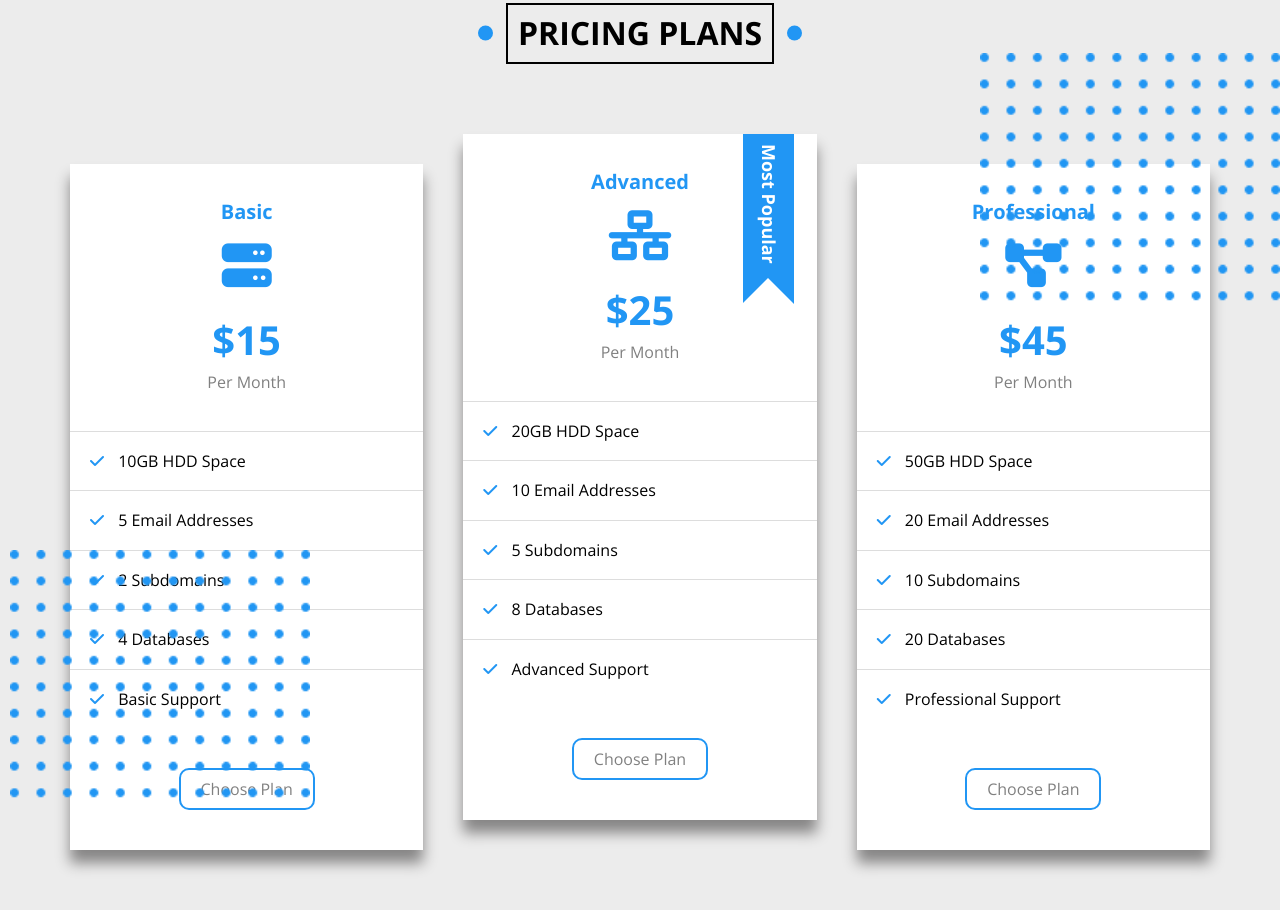
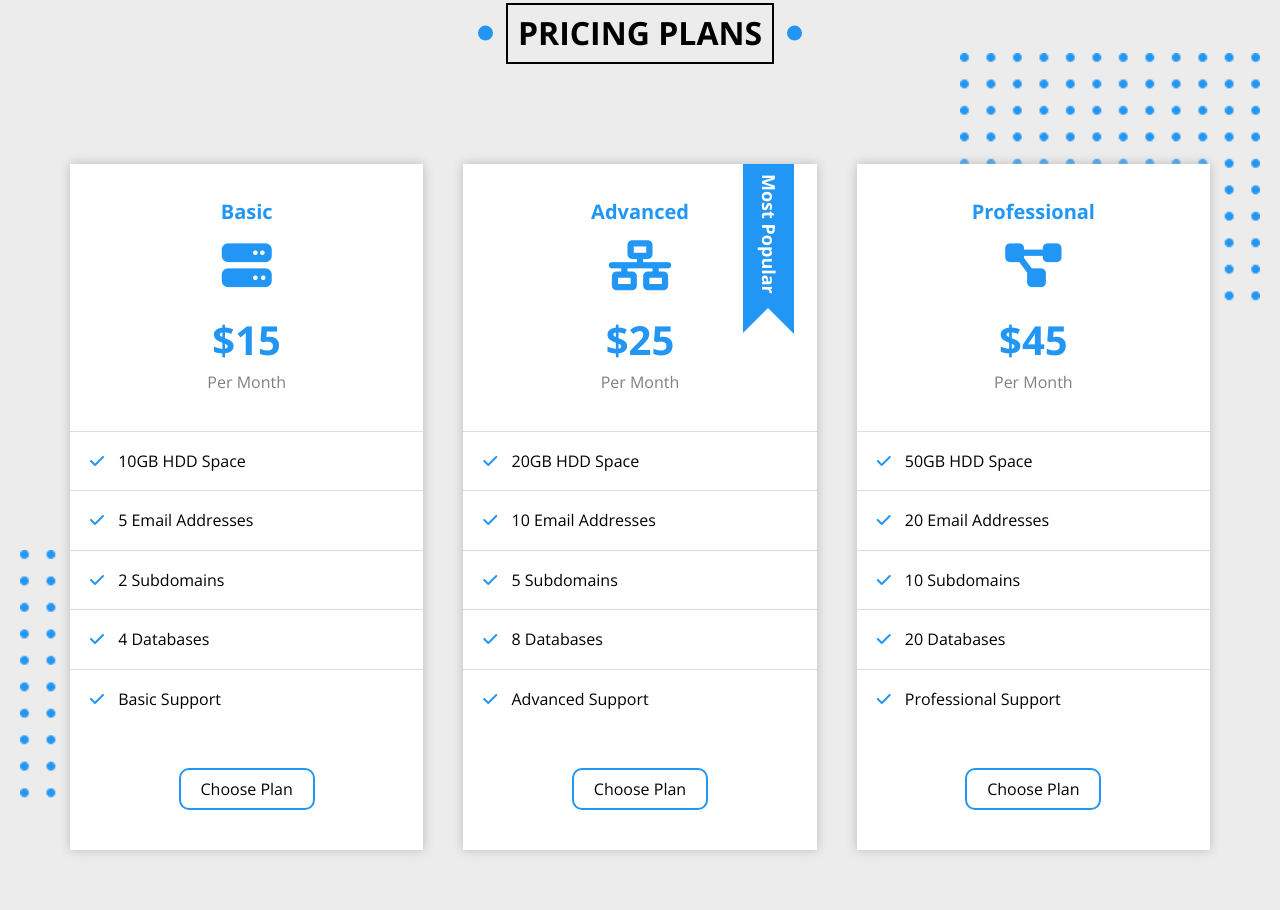
Before and after one commit to Ahmed-Youssef45/Template-3, a plain HTML site: page index.html in a window 1280 px wide. Shown: the part 10318-11228 px from the top of the page. Drawn offline with nearby package versions, Linux system fonts and the light colour scheme; a web font is replaced by a local one.

Commit message:
Finish Pricing

```diff
--- a/css/style.css
+++ b/css/style.css
@@ -97,7 +97,7 @@ a {
 .dots-up{
   position: absolute;
   top: 150px;
-  right: 0;
+  right: 20px;
   background-image: url(/media/dots.png);
   background-repeat: no-repeat;
   background-size: cover;
@@ -107,12 +107,17 @@ a {
 .dots-down{
   position: absolute;
   bottom: 150px;
-  left: 10px;
+  left: 20px;
   background-image: url(/media/dots.png);
   background-repeat: no-repeat;
   background-size: cover;
   width: 300px;
   height: 250px;
+}
+@media (max-width: 991px){
+  .dots-up, .dots-down{
+    display: none;
+  }
 }
 /* End Dots */
 /* Small */
@@ -1062,7 +1067,10 @@ header {
       }
       .days{
         text-align: center;
+        z-index: 3;
+        background-color: transparent;
         .day{
+          background-color: transparent;
           display: flex;
           justify-content: space-evenly;
           align-items: center;
@@ -1102,6 +1110,7 @@ header {
     }
   .subscribe{
     margin-top: 100px;
+    z-index: 3;
     .email{
       margin: 0 auto;
       background-color: var(--section-background);
@@ -1183,11 +1192,6 @@ header {
       }
     }
   }
-  @media (max-width: 991px){
-    .dots-up, .dots-down{
-      display: none;
-    }
-  }
 }
 /* End Events */
 /* Start Pricing */
@@ -1205,7 +1209,32 @@ header {
       .card{
         background-color: white;
         padding: 20px 0 40px;
-        box-shadow: 0 13px 13px #878686;
+        box-shadow: 0 0px 10px #bbb;
+        transition: var(--main-transition);
+        position: relative;
+        z-index: 3;
+        &::after{
+          content: '';
+          position: absolute;
+          top: 0;
+          right: 0;
+          width: 0;
+          height: 50%;
+          background-color: #f8f7f7;
+          transition: var(--main-transition);
+          z-index: -1;
+        }
+        &::before{
+          content: '';
+          position: absolute;
+          bottom: 0;
+          left: 0;
+          width: 0;
+          height: 50%;
+          background-color: #f8f7f7;
+          transition: var(--main-transition);
+          z-index: -1;
+        }
         .header{
           text-align: center;
           color: var(--main-color);
@@ -1231,6 +1260,9 @@ header {
           & li{
             border-top: 1px solid #ddd;
             padding: 20px;
+            @media (max-width: 669px){
+              text-align: center;
+            }
             & i{
               margin-right: 10px;
               font-weight: 900;
@@ -1246,14 +1278,47 @@ header {
             border-radius: 10px;
             outline: none;
             border: 2px solid var(--main-color);
-            color: gray;
             transition: var(--main-transition);
+            z-index: 3;
+          position: relative;
+          &::after{
+            content: '';
+            position: absolute;
+            top: 0;
+            left: 0;
+            width: 0;
+            height: 100%;
+            background-color: var(--main-color);
+            transition: var(--main-transition);
+            z-index: -1;
+          }
+          &:hover{
+            cursor: pointer;
+            box-shadow: 0 0px 10px #bbb;
+          }
+          }
+        }
+        &:hover{
+          box-shadow: 0 13px 13px #878686;
+          transform: translateY(-30px);
+          &::after{
+            width: 100%;
+          }
+          &::before{
+            width: 100%;
+          }
+          .choose{
+            & button{
+              color: white;
+              &::after{
+                width: 100%;
+              }
+            }
           }
         }
       }
       .advanced{
         position: relative;
-        transform: translateY(-30px);
         .most_popular{
           position: absolute;
           top: 0px;
```
